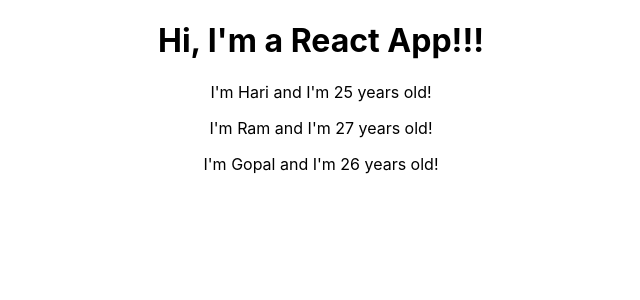
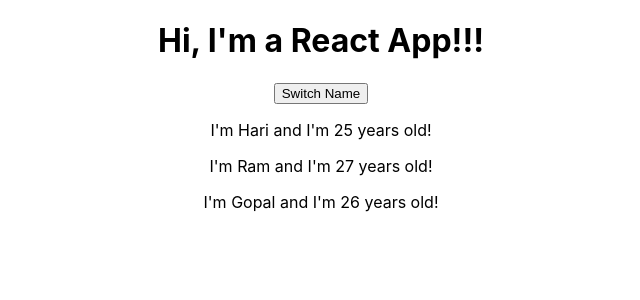
Before and after one commit to shantanu-dutta/react-complete-guide, a React (Create React App) app: page / in a window 1280 px wide. Shown: the top 300 px of the page, without its empty margins (319-959 px from the left). Built offline with nearby package versions, Linux system fonts and the light colour scheme.

Commit message:
1. Added button in App and a click handler for the button.

```diff
--- a/src/App.js
+++ b/src/App.js
@@ -11,6 +11,10 @@
     ]
   }
 
+  switchNameHandler = () => {
+    console.log('was clicked!');
+  }
+
   render() {
     const personsList = this.state.persons.map(person =>
       <Person key={person.name + person.age} name={person.name} age={person.age} />
@@ -18,6 +22,7 @@
     return (
       <div className="App">
         <h1>Hi, I'm a React App!!!</h1>
+        <button onClick={this.switchNameHandler}>Switch Name</button>
         {personsList}
       </div>
     );
```
